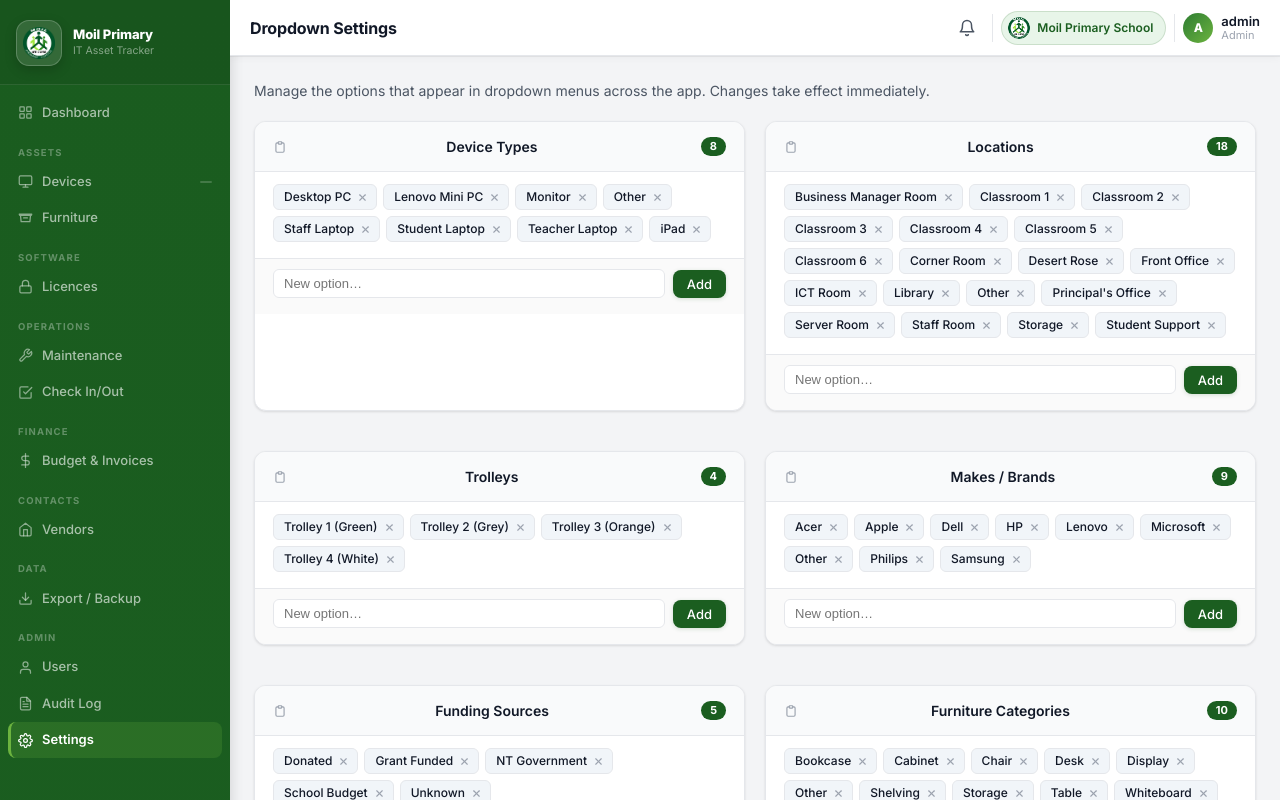
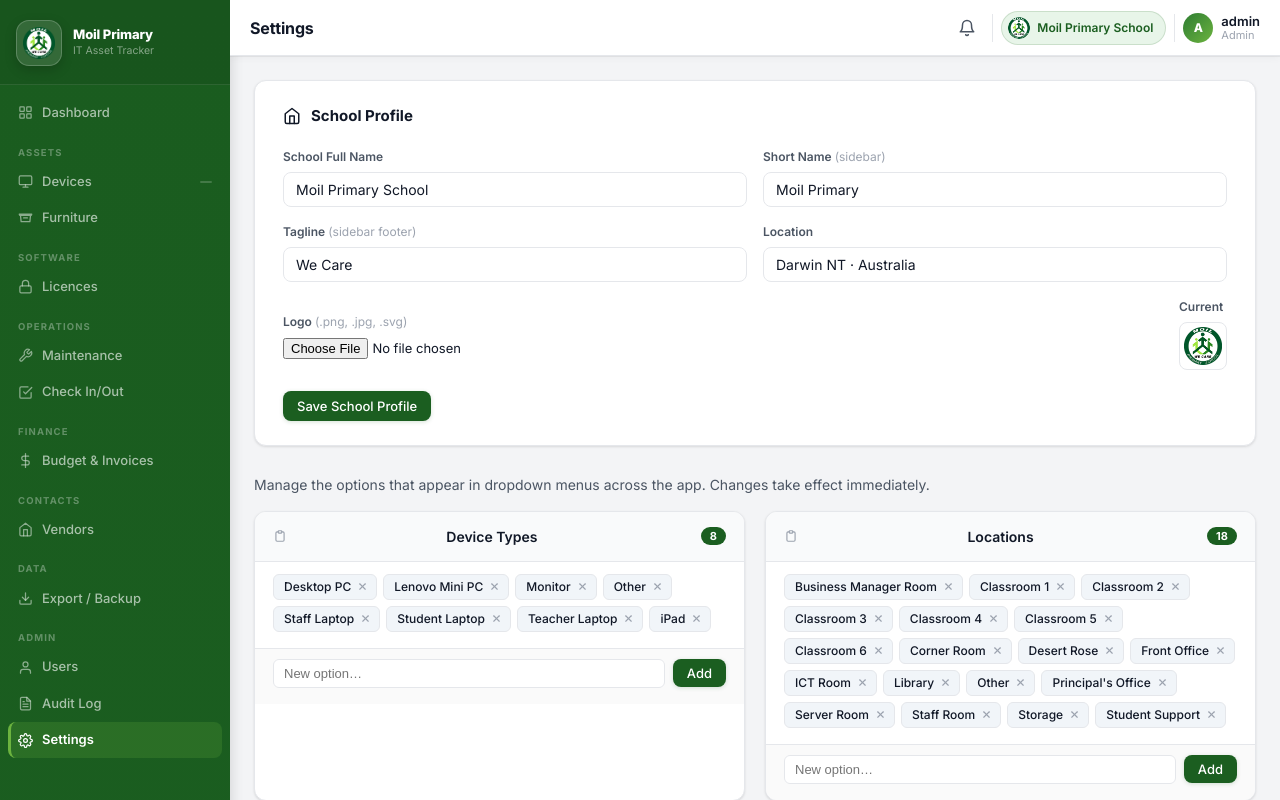
Before and after one commit to Amritak47/school-assets, a Flask app: page /settings in a window 1280 px wide. Shown: the top 800 px of the page. Run offline with Flask 3, Linux system fonts and the light colour scheme; a user stored in the database is signed in; data comes from the database, SQL or seed files in the repository; data that the repository does not hold is empty.

Commit message:
Add multi-school setup wizard and dynamic branding
- Setup wizard on first run to enter school name, logo, tagline, location
- School profile editable anytime from Settings page
- All hardcoded 'Moil Primary School' references replaced with dynamic values
- Existing device data is never touched by setup or seed

Co-Authored-By: Claude Sonnet 4.6 <noreply@anthropic.com>

```diff
--- a/app.py
+++ b/app.py
@@ -361,6 +361,42 @@ def seed_settings():
     db.close()
 
 
+@app.route('/setup', methods=['GET', 'POST'])
+def setup():
+    db = get_db()
+    existing = db.execute("SELECT value FROM settings WHERE key='school_name'").fetchone()
+    if existing and existing['value']:
+        db.close()
+        return redirect(url_for('dashboard'))
+
+    if request.method == 'POST':
+        fields = {
+            'school_name':       request.form.get('school_name', '').strip(),
+            'school_short_name': request.form.get('school_short_name', '').strip(),
+            'school_tagline':    request.form.get('school_tagline', '').strip(),
+            'school_location':   request.form.get('school_location', '').strip(),
+        }
+        for key, value in fields.items():
+            db.execute("INSERT OR REPLACE INTO settings (key,value) VALUES (?,?)", (key, value))
+
+        logo = request.files.get('logo')
+        if logo and logo.filename:
+            logos_dir = os.path.join(app.static_folder, 'uploads', 'logos')
+            os.makedirs(logos_dir, exist_ok=True)
+            ext = logo.filename.rsplit('.', 1)[-1].lower()
+            filename = 'school_logo.' + ext
+            logo.save(os.path.join(logos_dir, filename))
+            db.execute("INSERT OR REPLACE INTO settings (key,value) VALUES ('school_logo',?)", (filename,))
+
+        db.commit()
+        db.close()
+        flash('School setup complete! Welcome to your IT Asset Tracker.', 'success')
+        return redirect(url_for('dashboard'))
+
+    db.close()
+    return render_template('setup.html')
+
+
 @app.route('/login', methods=['GET', 'POST'])
 def login():
     if current_user.is_authenticated:
@@ -376,7 +412,7 @@ def login():
             next_page = request.args.get('next')
             return redirect(next_page) if next_page else redirect(url_for('dashboard'))
         flash('Invalid username or password')
-    return render_template('login.html')
+    return render_template('login.html', now=datetime.now())
 
 @app.route('/logout')
 @login_required
@@ -434,6 +470,24 @@ def inject_dropdown_options():
         OS_VERSIONS=get_setting('os_versions', OS_VERSIONS),
         INVOICE_LOCATIONS=get_setting('invoice_locations', INVOICE_LOCATIONS),
     )
+
+
+@app.context_processor
+def inject_school_config():
+    db = get_db()
+    keys = ['school_name', 'school_short_name', 'school_tagline', 'school_location', 'school_logo']
+    config = {}
+    for k in keys:
+        row = db.execute("SELECT value FROM settings WHERE key=?", (k,)).fetchone()
+        config[k] = row['value'] if row else ''
+    db.close()
+    if not config['school_name']:       config['school_name']       = 'My School'
+    if not config['school_short_name']: config['school_short_name'] = 'My School'
+    if not config['school_tagline']:    config['school_tagline']    = 'IT Asset Tracker'
+    if not config['school_location']:   config['school_location']   = ''
+    if not config['school_logo']:       config['school_logo'] = 'images/logo.png'
+    else: config['school_logo'] = 'uploads/logos/' + config['school_logo']
+    return dict(school=config)
 
 
 def today():
@@ -2279,6 +2333,30 @@ def settings_remove():
     return redirect(url_for('settings_page'))
 
 
+@app.route('/settings/school', methods=['POST'])
+@login_required
+def settings_school():
+    if current_user.role != 'admin':
+        abort(403)
+    db = get_db()
+    for key in ('school_name', 'school_short_name', 'school_tagline', 'school_location'):
+        val = request.form.get(key, '').strip()
+        if val:
+            db.execute("INSERT OR REPLACE INTO settings (key,value) VALUES (?,?)", (key, val))
+    logo = request.files.get('logo')
+    if logo and logo.filename:
+        logos_dir = os.path.join(app.static_folder, 'uploads', 'logos')
+        os.makedirs(logos_dir, exist_ok=True)
+        ext = logo.filename.rsplit('.', 1)[-1].lower()
+        filename = 'school_logo.' + ext
+        logo.save(os.path.join(logos_dir, filename))
+        db.execute("INSERT OR REPLACE INTO settings (key,value) VALUES ('school_logo',?)", (filename,))
+    db.commit()
+    db.close()
+    flash('School profile updated.', 'success')
+    return redirect(url_for('settings_page'))
+
+
 if __name__ == '__main__':
     init_db()
     seed_settings()
--- a/templates/base.html
+++ b/templates/base.html
@@ -3,8 +3,8 @@
 <head>
   <meta charset="UTF-8">
   <meta name="viewport" content="width=device-width, initial-scale=1.0">
-  <title>{% block title %}IT Assets{% endblock %} — Moil Primary School</title>
-  <link rel="icon" type="image/png" href="{{ url_for('static', filename='images/logo.png') }}">
+  <title>{% block title %}IT Assets{% endblock %} — {{ school.school_name }}</title>
+  <link rel="icon" type="image/png" href="{{ url_for('static', filename=school.school_logo) }}">
   <link rel="preconnect" href="https://fonts.googleapis.com">
   <link href="https://fonts.googleapis.com/css2?family=Inter:wght@300;400;500;600;700;800&display=swap" rel="stylesheet">
   <link rel="stylesheet" href="{{ url_for('static', filename='css/style.css') }}">
@@ -20,7 +20,7 @@
 
     <div class="sidebar-brand">
       <div class="sidebar-logo-wrap">
-        <img src="{{ url_for('static', filename='images/logo.png') }}" alt="Moil Primary School logo"
+        <img src="{{ url_for('static', filename=school.school_logo) }}" alt="{{ school.school_name }} logo"
              class="sidebar-logo-img"
              onerror="this.src='{{ url_for('static', filename='images/logo.svg') }}'; this.onerror=function(){this.style.display='none'; document.getElementById('sb-logo-fb').style.display='flex';}">
         <!-- SVG fallback -->
@@ -33,7 +33,7 @@
         </div>
       </div>
       <div class="sidebar-brand-text">
-        <div class="brand-name">Moil Primary</div>
+        <div class="brand-name">{{ school.school_short_name }}</div>
         <div class="brand-sub">IT Asset Tracker</div>
       </div>
       <button class="sidebar-close" id="sidebar-close" aria-label="Close navigation">
@@ -112,9 +112,9 @@
     <div class="sidebar-footer">
       <div class="sidebar-footer-motto">
         <span class="motto-dot"></span>
-        We Care
+        {{ school.school_tagline }}
       </div>
-      <div class="sidebar-footer-loc">Darwin NT · Australia</div>
+      <div class="sidebar-footer-loc">{{ school.school_location }}</div>
       {% if current_user.is_authenticated %}
       <a href="{{ url_for('logout') }}" class="sidebar-logout">
         <svg viewBox="0 0 24 24" fill="none" stroke="currentColor" stroke-width="2" stroke-linecap="round" stroke-linejoin="round" width="14" height="14"><path d="M9 21H5a2 2 0 0 1-2-2V5a2 2 0 0 1 2-2h4"/><polyline points="16 17 21 12 16 7"/><line x1="21" y1="12" x2="9" y2="12"/></svg>
@@ -138,9 +138,9 @@
 
       <!-- Mobile-only school brand (centered in topbar) -->
       <div class="topbar-mobile-brand">
-        <img src="{{ url_for('static', filename='images/logo.png') }}" alt="Moil logo"
+        <img src="{{ url_for('static', filename=school.school_logo) }}" alt="{{ school.school_short_name }} logo"
              onerror="this.src='{{ url_for('static', filename='images/logo.svg') }}'; this.onerror=null;">
-        <span>Moil Primary</span>
+        <span>{{ school.school_short_name }}</span>
       </div>
 
       <h1 class="page-title">{% block page_title %}{% endblock %}</h1>
@@ -191,9 +191,9 @@
 
           <!-- Desktop school badge -->
           <div class="topbar-school-badge">
-            <img src="{{ url_for('static', filename='images/logo.png') }}" alt="Moil logo"
+            <img src="{{ url_for('static', filename=school.school_logo) }}" alt="{{ school.school_short_name }} logo"
                  onerror="this.src='{{ url_for('static', filename='images/logo.svg') }}'; this.onerror=null;">
-            <span>Moil Primary School</span>
+            <span>{{ school.school_name }}</span>
           </div>
           <div class="topbar-divider"></div>
           <div class="user-pill">
--- a/templates/device_labels.html
+++ b/templates/device_labels.html
@@ -3,7 +3,7 @@
 <head>
   <meta charset="UTF-8">
   <meta name="viewport" content="width=device-width, initial-scale=1.0">
-  <title>Device Labels — Moil Primary School</title>
+  <title>Device Labels — {{ school.school_name }}</title>
   <style>
     *, *::before, *::after { box-sizing: border-box; margin: 0; padding: 0; }
     body { font-family: 'Helvetica Neue', Arial, sans-serif; background: #f8fafc; color: #1e293b; }
--- a/templates/settings.html
+++ b/templates/settings.html
@@ -1,10 +1,75 @@
 {% extends 'base.html' %}
 {% block title %}Settings{% endblock %}
-{% block page_title %}Dropdown Settings{% endblock %}
+{% block page_title %}Settings{% endblock %}
 
 {% block content %}
 
-<div style="margin-bottom:20px; color:var(--text-2); font-size:14px;">
+<!-- ── School Profile ── -->
+<div class="card" style="margin-bottom:28px; padding:24px 28px;">
+  <div style="display:flex; align-items:center; gap:10px; margin-bottom:20px;">
+    <svg viewBox="0 0 24 24" fill="none" stroke="currentColor" stroke-width="2" stroke-linecap="round" stroke-linejoin="round" width="18" height="18"><path d="M3 9l9-7 9 7v11a2 2 0 0 1-2 2H5a2 2 0 0 1-2-2z"/><polyline points="9 22 9 12 15 12 15 22"/></svg>
+    <span style="font-weight:700; font-size:15px; color:var(--text);">School Profile</span>
+  </div>
+
+  <form method="post" action="{{ url_for('settings_school') }}" enctype="multipart/form-data">
+
+    <div style="display:grid; grid-template-columns:1fr 1fr; gap:16px; margin-bottom:16px;">
+      <div>
+        <label style="display:block; font-size:12px; font-weight:600; color:var(--text-2); margin-bottom:6px;">
+          School Full Name
+        </label>
+        <input type="text" name="school_name" value="{{ school.school_name }}"
+               placeholder="e.g. Moil Primary School"
+               style="width:100%; padding:8px 12px; border:1px solid var(--border); border-radius:8px; font-size:14px; font-family:inherit; background:var(--surface); color:var(--text); outline:none;">
+      </div>
+      <div>
+        <label style="display:block; font-size:12px; font-weight:600; color:var(--text-2); margin-bottom:6px;">
+          Short Name <span style="font-weight:400; color:var(--text-3);">(sidebar)</span>
+        </label>
+        <input type="text" name="school_short_name" value="{{ school.school_short_name }}"
+               placeholder="e.g. Moil Primary"
+               style="width:100%; padding:8px 12px; border:1px solid var(--border); border-radius:8px; font-size:14px; font-family:inherit; background:var(--surface); color:var(--text); outline:none;">
+      </div>
+      <div>
+        <label style="display:block; font-size:12px; font-weight:600; color:var(--text-2); margin-bottom:6px;">
+          Tagline <span style="font-weight:400; color:var(--text-3);">(sidebar footer)</span>
+        </label>
+        <input type="text" name="school_tagline" value="{{ school.school_tagline }}"
+               placeholder="e.g. We Care"
+               style="width:100%; padding:8px 12px; border:1px solid var(--border); border-radius:8px; font-size:14px; font-family:inherit; background:var(--surface); color:var(--text); outline:none;">
+      </div>
+      <div>
+        <label style="display:block; font-size:12px; font-weight:600; color:var(--text-2); margin-bottom:6px;">
+          Location
+        </label>
+        <input type="text" name="school_location" value="{{ school.school_location }}"
+               placeholder="e.g. Darwin NT · Australia"
+               style="width:100%; padding:8px 12px; border:1px solid var(--border); border-radius:8px; font-size:14px; font-family:inherit; background:var(--surface); color:var(--text); outline:none;">
+      </div>
+    </div>
+
+    <div style="display:flex; align-items:center; gap:16px; margin-bottom:16px;">
+      <div style="flex:1;">
+        <label style="display:block; font-size:12px; font-weight:600; color:var(--text-2); margin-bottom:6px;">
+          Logo <span style="font-weight:400; color:var(--text-3);">(.png, .jpg, .svg)</span>
+        </label>
+        <input type="file" name="logo" accept=".png,.jpg,.jpeg,.svg"
+               style="font-size:13px; font-family:inherit;">
+      </div>
+      <div>
+        <div style="font-size:12px; font-weight:600; color:var(--text-2); margin-bottom:6px;">Current</div>
+        <img src="{{ url_for('static', filename=school.school_logo) }}"
+             alt="Current logo"
+             onerror="this.style.display='none'"
+             style="width:48px; height:48px; object-fit:contain; border:1px solid var(--border); border-radius:8px; padding:4px; background:var(--surface);">
+      </div>
+    </div>
+
+    <button type="submit" class="btn btn-primary">Save School Profile</button>
+  </form>
+</div>
+
+<div style="margin-bottom:16px; color:var(--text-2); font-size:14px;">
   Manage the options that appear in dropdown menus across the app. Changes take effect immediately.
 </div>
 
```
Also changed, not shown: db.py (+26 -0 lines), templates/login.html (+9 -9 lines), templates/setup.html (added, +334 -0 lines).
